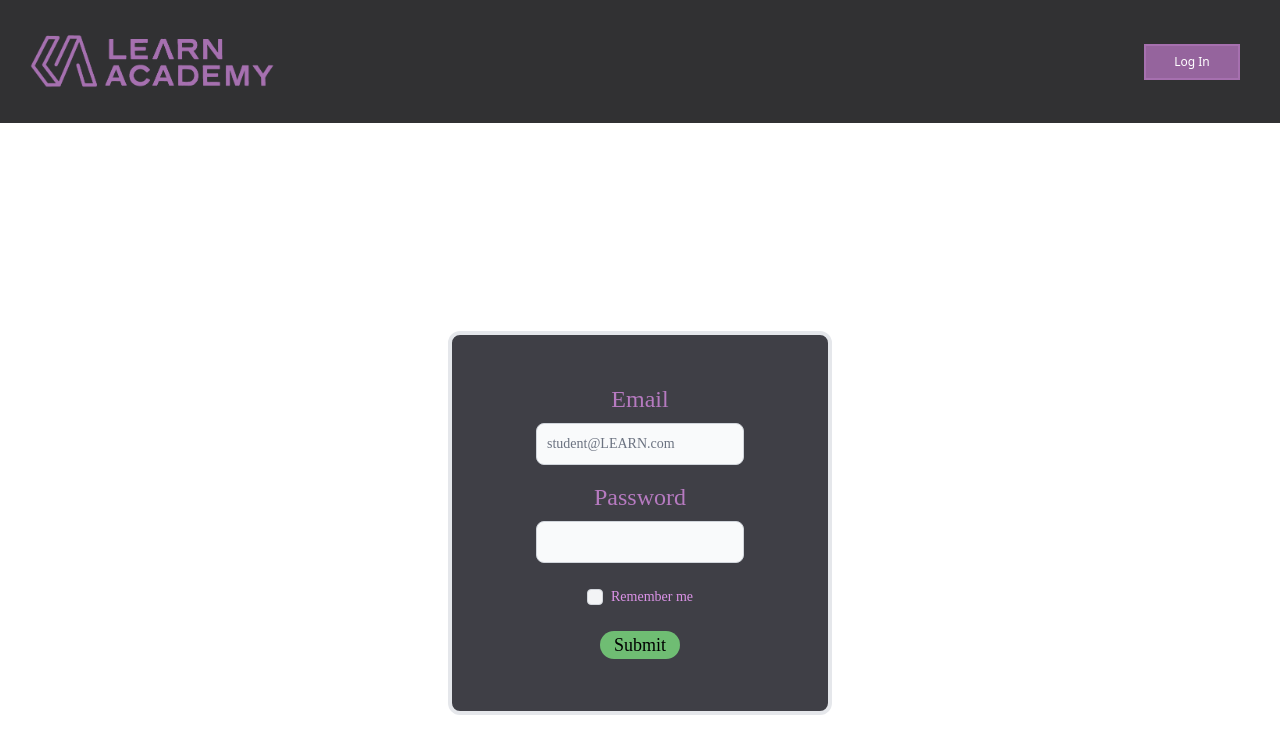
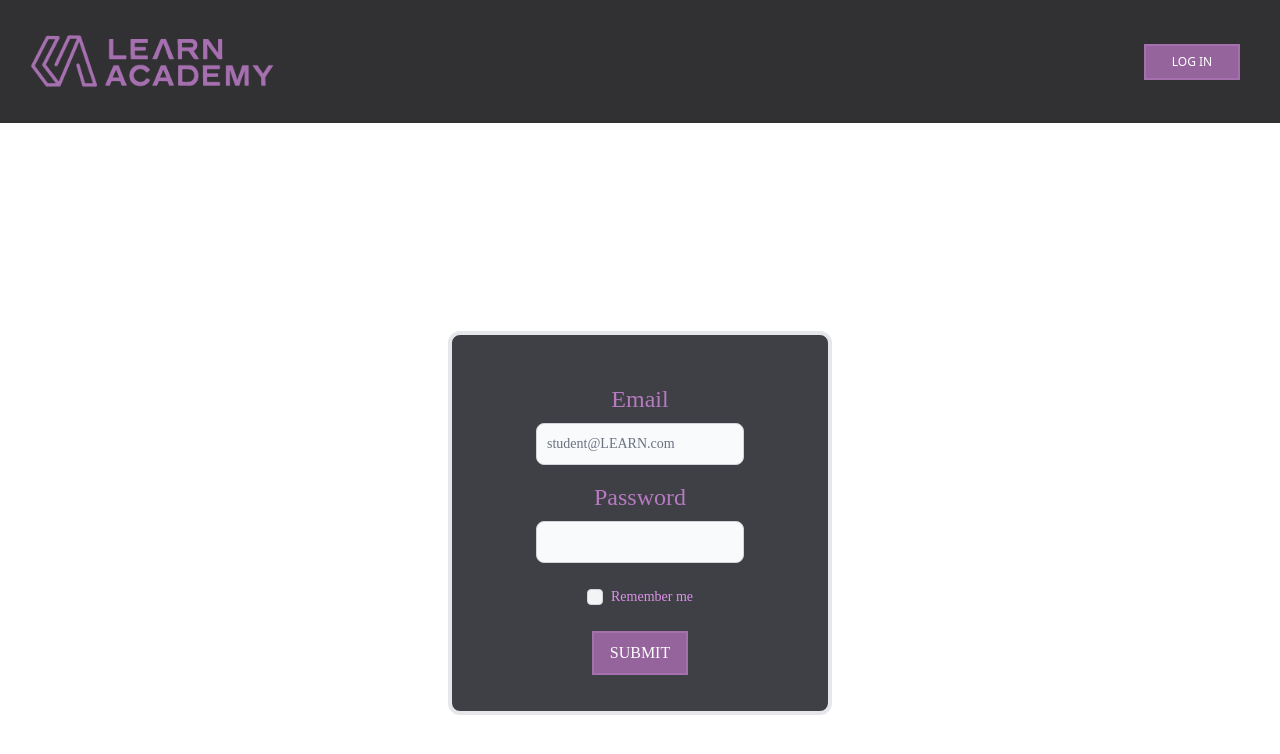
Before and after one commit to LEARNAcademy/student-application, a React (Create React App) app: page /login in a window 1280 px wide. Shown: the top 754 px of the page. Built offline with nearby package versions, Linux system fonts and the light colour scheme; a web font is replaced by a local one.

Commit message:
button are now uniform and equivalent to the Learn academy website

```diff
--- a/src/components/Navigation.js
+++ b/src/components/Navigation.js
@@ -13,10 +13,10 @@ const Navigation = ({login,setLogin}) => {
   return (
     <div className="my-2 mr-5 w-20 text-xs xs:w-12 sm:mr-10 sm:w-24">
       {login &&
-        <Button text={"Log Out"} onClick={navigateLogin} />
+        <Button text={"LOG OUT"} onClick={navigateLogin} />
       }
       {!login &&
-        <Button text={"Log In"} path={"/login"} />
+        <Button text={"LOG IN"} path={"/login"} />
       }
     </div>
   )
--- a/src/pages/StudentLogin/StudentLogin.js
+++ b/src/pages/StudentLogin/StudentLogin.js
@@ -72,9 +72,9 @@ const StudentLogin = (props) => {
                 <div className="text-loginremember">Remember me</div>
               </Label>
             </div>
-            <div className="m-auto w-20 rounded-full bg-learngreen text-center text-lg">
+            <div className="flex h-auto cursor-pointer select-none items-center justify-center border-2 border-[#A670AF] bg-[#95649d] py-2 px-4 font-medium text-white hover:bg-white hover:text-[#A670AF]">
               <button type="submit" >
-                Submit
+                SUBMIT
               </button>
             </div>
           </form>
```
